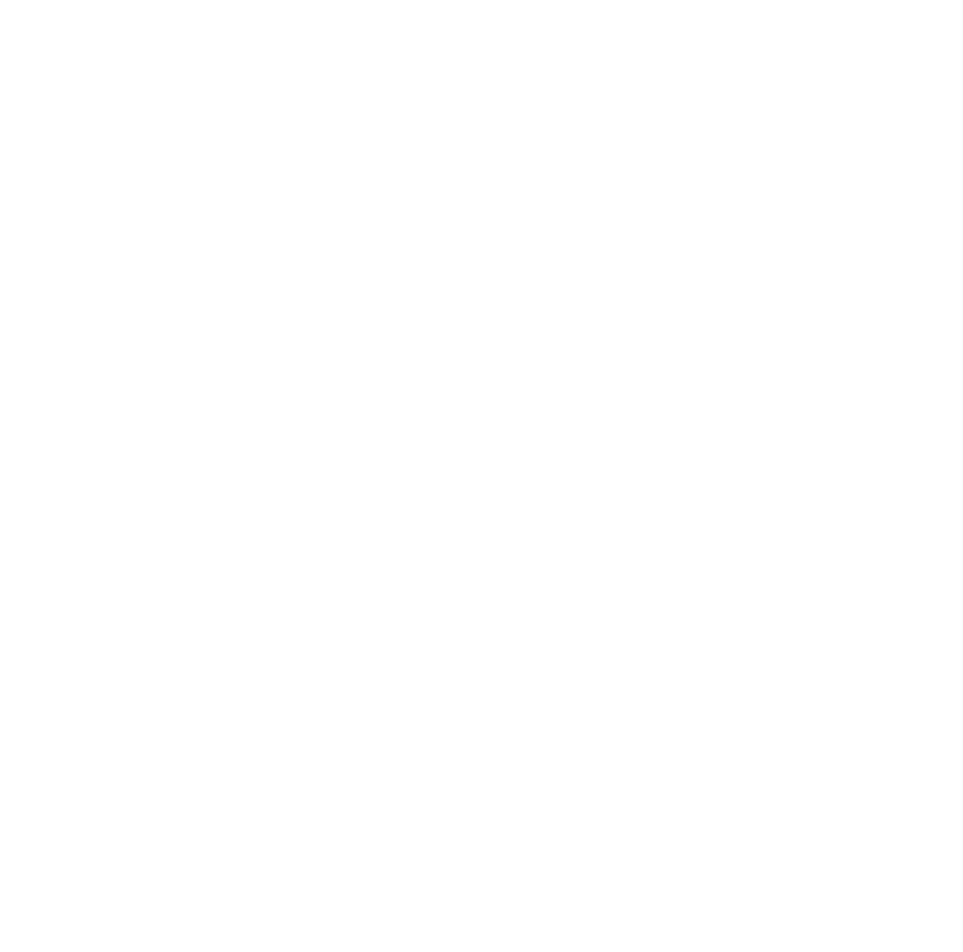
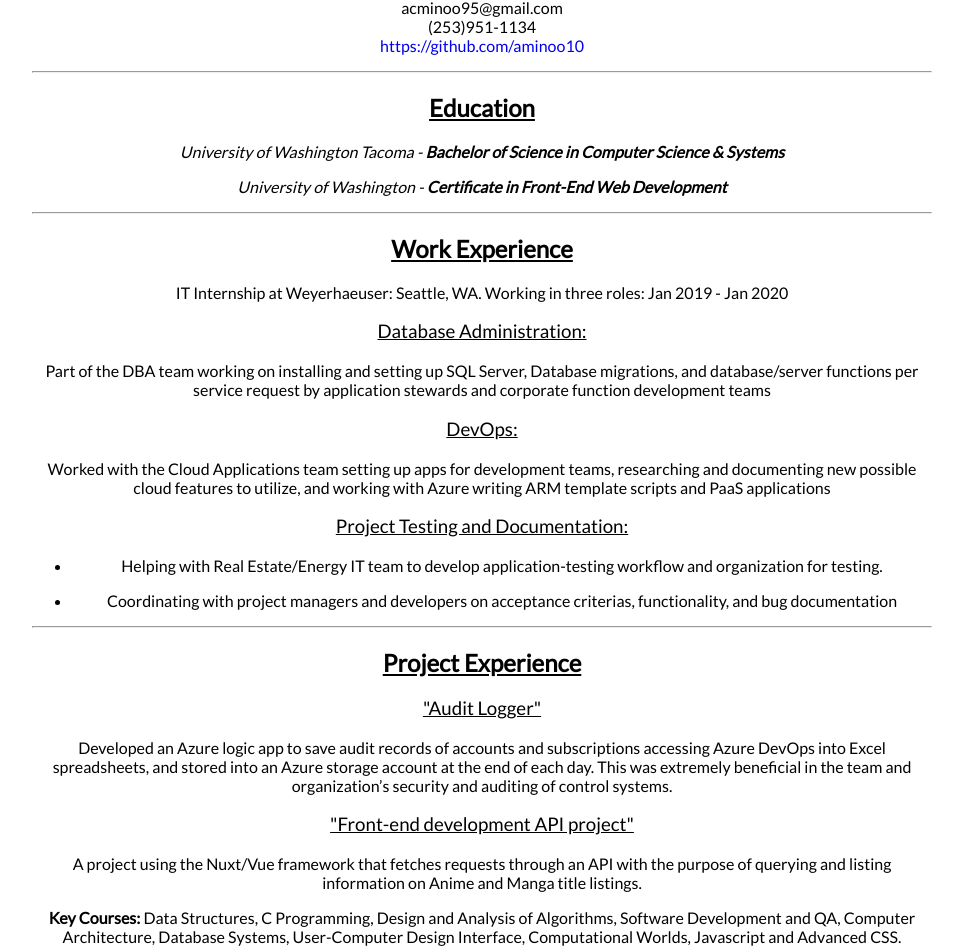
Before and after one commit to aminoo10/portfolio-site, a React (Create React App) app: page /resume in a window 1280 px wide. Shown: the part 344-1296 px from the top of the page, without its empty margins (158-1121 px from the left). Before the commit the page ends 800 px from the top, so only its background shows below. Built offline with nearby package versions, Linux system fonts and the light colour scheme.

Commit message:
populated resume page and made 404 page

```diff
--- a/public/index.html
+++ b/public/index.html
@@ -24,6 +24,9 @@
       work correctly both with client-side routing and a non-root public URL.
       Learn how to configure a non-root public URL by running `npm run build`.
     -->
+    <link rel="preconnect" href="https://fonts.googleapis.com">
+    <link rel="preconnect" href="https://fonts.gstatic.com" crossorigin>
+    <link href="https://fonts.googleapis.com/css2?family=Lato:wght@400&display=swap" rel="stylesheet">
     <title>React App</title>
   </head>
   <body>
--- a/src/App.js
+++ b/src/App.js
@@ -3,6 +3,8 @@
 import Home from './Home';
 import Navbar from './Navbar';
 import About from './About';
+import Resume from './Resume';
+import NotFound from './NotFound';
 
 function App() {
   return (
@@ -18,6 +20,10 @@
               <About />
             </Route>
             <Route path="/resume">
+               <Resume />
+            </Route>
+            <Route path="*">
+              <NotFound />
             </Route>
           </Switch>
         </div>
--- a/src/EntryList.js
+++ b/src/EntryList.js
@@ -15,7 +15,7 @@
               <h2>{ entry.title }</h2>
               <p>{entry.description}</p>
               <a href={entry.github} target="_blank" rel="noreferrer">
-                <img src="/images/github-square-brands.svg" class="github-logo" alt="github"/>
+                <img src="/images/github-square-brands.svg" class="github-logo" title={`${entry.title} github link`} alt="github"/>
               </a>
             {/* </div> */}
           </div>
--- /dev/null
+++ b/src/NotFound.js
@@ -0,0 +1,13 @@
+import { Link } from "react-router-dom"
+
+const NotFound = () => {
+  return (
+    <div className="not-found">
+      <h2>Sorry</h2>
+      <p>That page cannot be found</p>
+      <Link to="/">Back to homepage...</Link>
+    </div>
+    );
+}
+
+export default NotFound;
--- /dev/null
+++ b/src/Resume.js
@@ -0,0 +1,49 @@
+import PDF from './resume.pdf'
+
+const Resume = () => {
+
+  const usePDF = false;
+
+  return (
+    <div className="resume">
+      {!usePDF && <div className="html-resume">      <h1>Ashcon Minoo</h1>
+        <p>acminoo95@gmail.com <br />(253)951-1134 <br /><a href="https://github.com/aminoo10" target="_blank" rel="noreferrer">https://github.com/aminoo10</a></p>
+        <hr />
+        <h2>Education</h2>
+        <p><i>University of Washington Tacoma - <strong>Bachelor of Science in Computer Science &amp; Systems</strong></i></p>
+        <p><i>University of Washington - <strong>Certificate in Front-End Web Development</strong></i></p>
+        <hr />
+        <h2>Work Experience</h2>
+        <p>IT Internship at Weyerhaeuser: Seattle, WA. Working in three roles: Jan 2019 - Jan 2020</p>
+        <h3>Database Administration:</h3>
+        <p>Part of the DBA team working on installing and setting up SQL Server, Database migrations, and database/server functions per service request by application stewards and corporate function development teams</p>
+        <h3>DevOps:</h3>
+        <p>Worked with the Cloud Applications team setting up apps for development teams, researching and documenting new possible cloud features to utilize, and working with Azure writing ARM template scripts and PaaS applications</p>
+        <h3>Project Testing and Documentation:</h3>
+        <ul>
+          <li><p>Helping with Real Estate/Energy IT team to develop application-testing workflow and organization for testing.</p> </li>
+          <li><p>Coordinating with project managers and developers on acceptance criterias, functionality, and bug documentation</p></li>
+        </ul>
+        <hr />
+        <h2>Project Experience</h2>
+        <h3>"Audit Logger"</h3>
+        <p>Developed an Azure logic app to save audit records of accounts and subscriptions accessing Azure DevOps into Excel spreadsheets, and stored into an Azure storage account at the end of each day. This was extremely beneficial in the team and organization’s security and auditing of control systems.</p>
+        <h3>"Front-end development API project"</h3>
+        <p>A project using the Nuxt/Vue framework that fetches requests through an API with the purpose of querying and listing information on Anime and Manga title listings.</p>
+        <p><strong>Key Courses:</strong> Data Structures, C Programming, Design and Analysis of Algorithms, Software Development and QA, Computer Architecture, Database Systems, User-Computer Design Interface, Computational Worlds, Javascript and Advanced CSS.</p>
+        <hr />
+        <h2>Skills &amp; Experience</h2>
+        <ul>
+          <li><p>Experience and exposure to languages in Object-Oriented Design: C, C#, C++, Java, Python, SQL, and Javascript</p></li>
+          <li><p>Experience in web development utilizing HTML, CSS, JS, Jquery, preprocessors (sass), and frameworks (Vue/Nuxt). Continuing to expand knowledge with other frameworks and technologies (React)</p></li>
+          <li><p>Fast learner, adaptive, focused on efficiency. Project development experience through AGILE workflow.</p></li>
+        </ul>
+      </div>}
+      { usePDF && <div className="pdf-resume">
+        <iframe src={`${PDF}#toolbar=0&navpanes=0&scrollbar=0`} width="65%" height="1070px"> </iframe>
+      </div> }
+    </div>
+   );
+}
+
+export default Resume;
--- a/src/styles/index.scss
+++ b/src/styles/index.scss
@@ -86,7 +86,7 @@
   }
 
   .github-logo {
-    width: 30px;
+    width: 25px;
     height: auto;
     float: initial;
     margin-left: 10px;
@@ -110,3 +110,29 @@
       margin: 0 auto 50px auto;
     }
   }
+
+.resume {
+  font-family: 'Lato';
+  width: $max-width+200;
+  margin: 0 auto;
+  align-self: center;
+}
+
+.html-resume {
+
+  h2, h3, h4 {
+    text-decoration: underline;
+  }
+
+  h3 {
+    font-weight: normal;
+  }
+
+  a {
+    text-decoration: none;
+
+    &:visited {
+      color: initial;
+    }
+  }
+}
```
Also changed, not shown: 1 other file (tests, documents, lock files or other folders).
